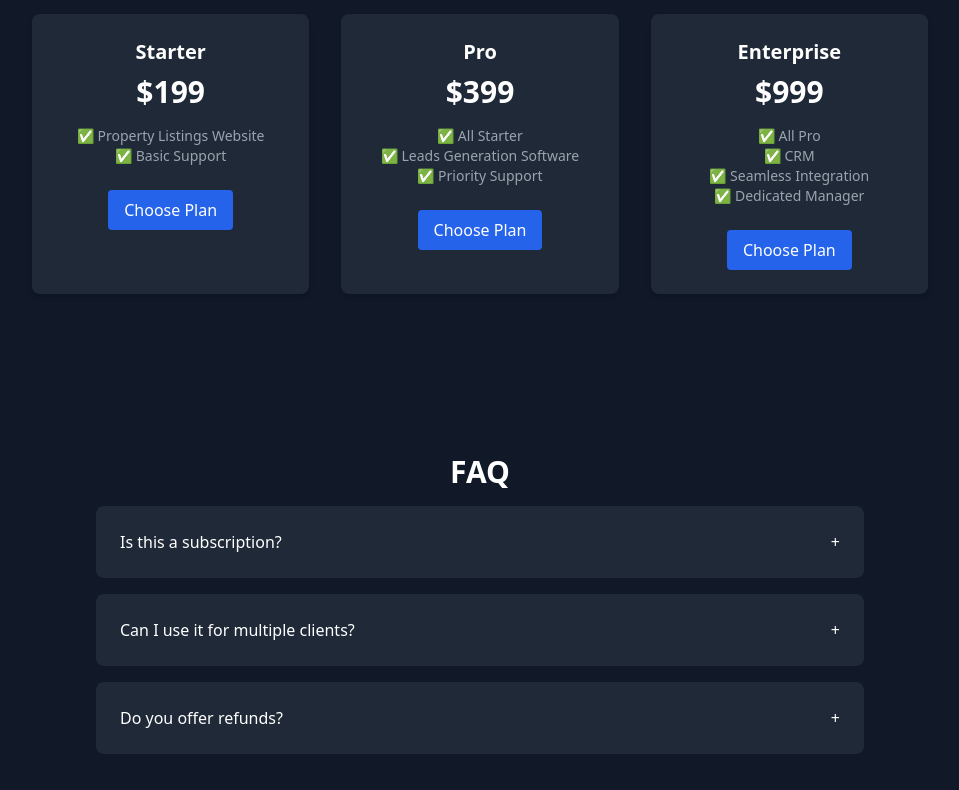
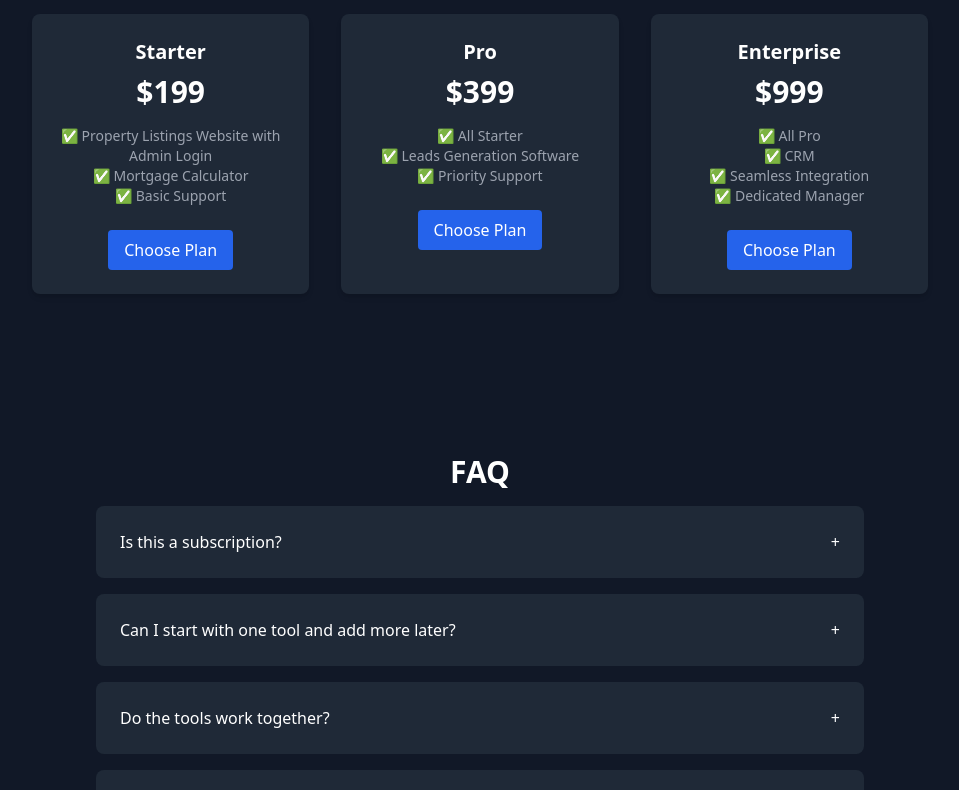
Before and after one commit to Pauly-2002/real-estate-services, a React (Create React App) app: page / in a window 1280 px wide. Shown: the part 2790-3580 px from the top of the page, without its empty margins (160-1119 px from the left). Built offline with nearby package versions, Linux system fonts and the light colour scheme.

Commit message:
second commit

```diff
--- a/src/LandingPage.jsx
+++ b/src/LandingPage.jsx
@@ -5,6 +5,24 @@ import ArchoLogo from "./ArchoLogo.png";
 export default function LandingPage() {
   const [openAccordion, setOpenAccordion] = useState(null);
   const [openFAQ, setOpenFAQ] = useState(null);
+
+  const handleChoosePlan = (pkg) => {
+    const message = `Hello ArchoLink Team,\n\nI am interested in the ${pkg.plan} plan (${pkg.price}).\nFeatures:\n${pkg.features
+      .map((f) => `- ${f}`)
+      .join("\n")}\n\nPlease get back to me.`;
+       window.open(
+         "https://www.instagram.com/direct/t/17842299369559859/",
+         "_blank"
+       );
+    const mailtoLink = `mailto:archolink@gmail.com?subject=Interested%20in%20${pkg.plan}%20Plan&body=${encodeURIComponent(
+      message
+    )}`
+
+    setTimeout(() => {
+      window.location.href = mailtoLink;
+    }, 500);
+};
+
 
   const toggleAccordion = (i) =>
     setOpenAccordion(openAccordion === i ? null : i);
@@ -70,6 +88,7 @@ export default function LandingPage() {
         </p>
         <div className="flex space-x-4">
           <a
+
             href="mailto:archolink@gmail.com?subject=I%20want%20to%20Get%20Started%20with%20ArchoLink&body=Hello%20ArchoLink%20Team,%0D%0A%0D%0AI%20am%20interested%20in%20getting%20started.%20Please%20send%20me%20more%20details."
             className="bg-blue-600 hover:bg-blue-700 text-white px-6 py-3 rounded font-medium"
           >
@@ -254,7 +273,11 @@ export default function LandingPage() {
             {
               plan: "Starter",
               price: "$199",
-              features: ["Property Listings Website", "Basic Support"],
+              features: [
+                "Property Listings Website with Admin Login",
+                "Mortgage Calculator",
+                "Basic Support",
+              ],
             },
             {
               plan: "Pro",
@@ -288,7 +311,10 @@ export default function LandingPage() {
                   <li key={j}>✅ {f}</li>
                 ))}
               </ul>
-              <button className="bg-blue-600 px-4 py-2 rounded hover:bg-blue-700">
+              <button
+                onClick={() => handleChoosePlan(pkg)}
+                className="bg-blue-600 px-4 py-2 rounded hover:bg-blue-700"
+              >
                 Choose Plan
               </button>
             </motion.div>
@@ -308,14 +334,29 @@ export default function LandingPage() {
         <h2 className="text-3xl font-bold text-center mb-4">FAQ</h2>
         <div className="max-w-3xl mx-auto space-y-4">
           {[
-            { q: "Is this a subscription?", a: "No, it's a one-time payment." },
             {
-              q: "Can I use it for multiple clients?",
-              a: "Yes, our license is flexible.",
+              q: "Is this a subscription?",
+              a: "No. This is a one-time purchase. Once you pay, the software is yours forever — fully branded to your business.",
             },
             {
-              q: "Do you offer refunds?",
-              a: "Yes, within 14 days of purchase.",
+              q: "Can I start with one tool and add more later?",
+              a: "Yes. You can start with a single tool and upgrade to a connected bundle or the all-in-one platform anytime.",
+            },
+            {
+              q: "Do the tools work together?",
+              a: "Yes. Each tool can work alone, but if you buy more than one, we connect them so they share data automatically.",
+            },
+            {
+              q: "Will it have my logo and branding?",
+              a: "Yes. All tools will be branded to your business — your logo, colors, and domain name.",
+            },
+            {
+              q: "Do I need to be tech-savvy to use it?",
+              a: "No. We design everything to be simple and easy to use, even if you’ve never used software like this before.",
+            },
+            {
+              q: "How long does it take to set up?",
+              a: "Setup usually takes 3–7 days depending on the package you choose.",
             },
           ].map((faq, i) => (
             <div key={i} className="bg-gray-800 rounded-lg">
@@ -348,5 +389,4 @@ export default function LandingPage() {
         © {new Date().getFullYear()} ArchoLink. All rights reserved.
       </footer>
     </div>
-  );
-}
+  );};
```
